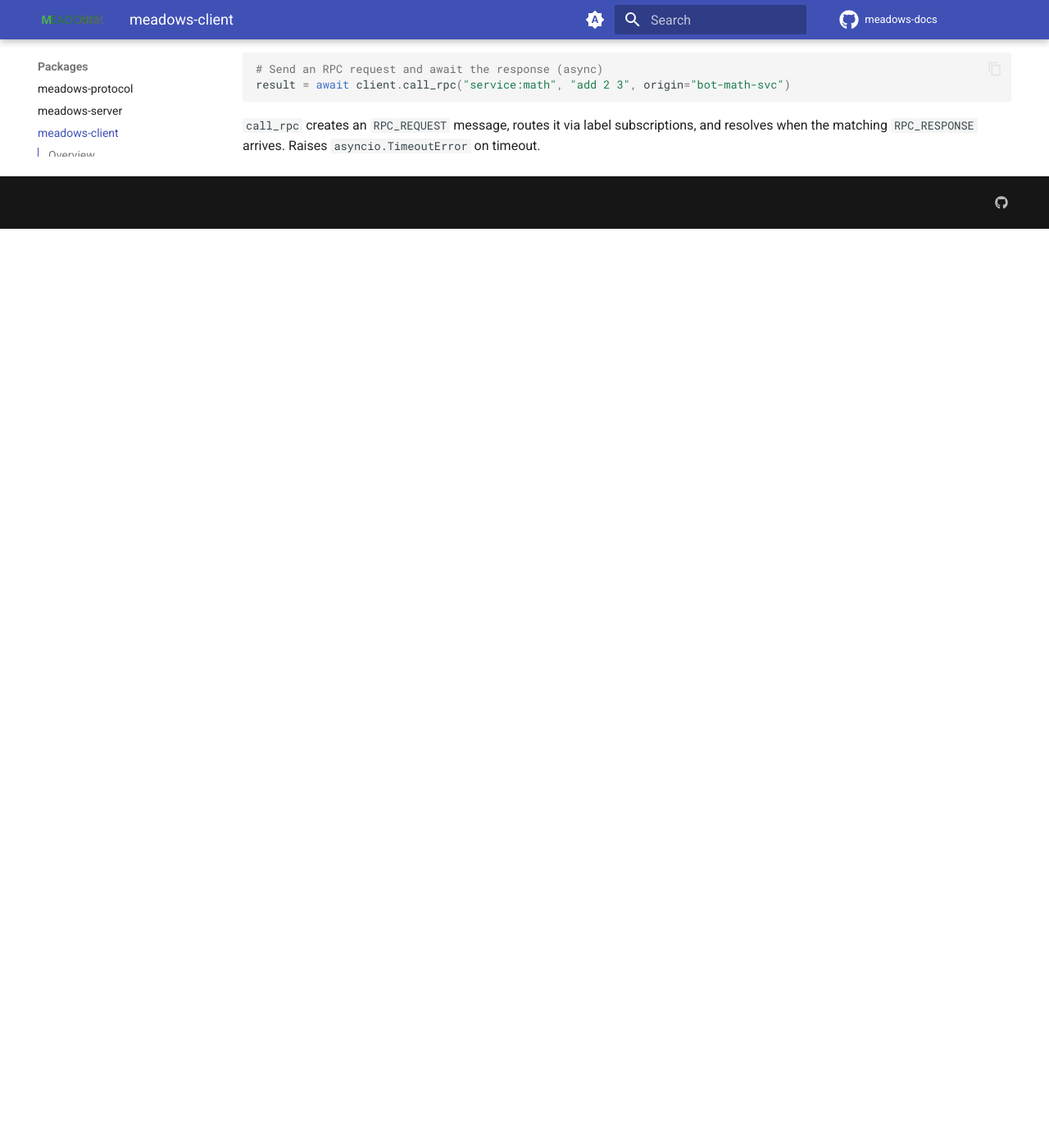
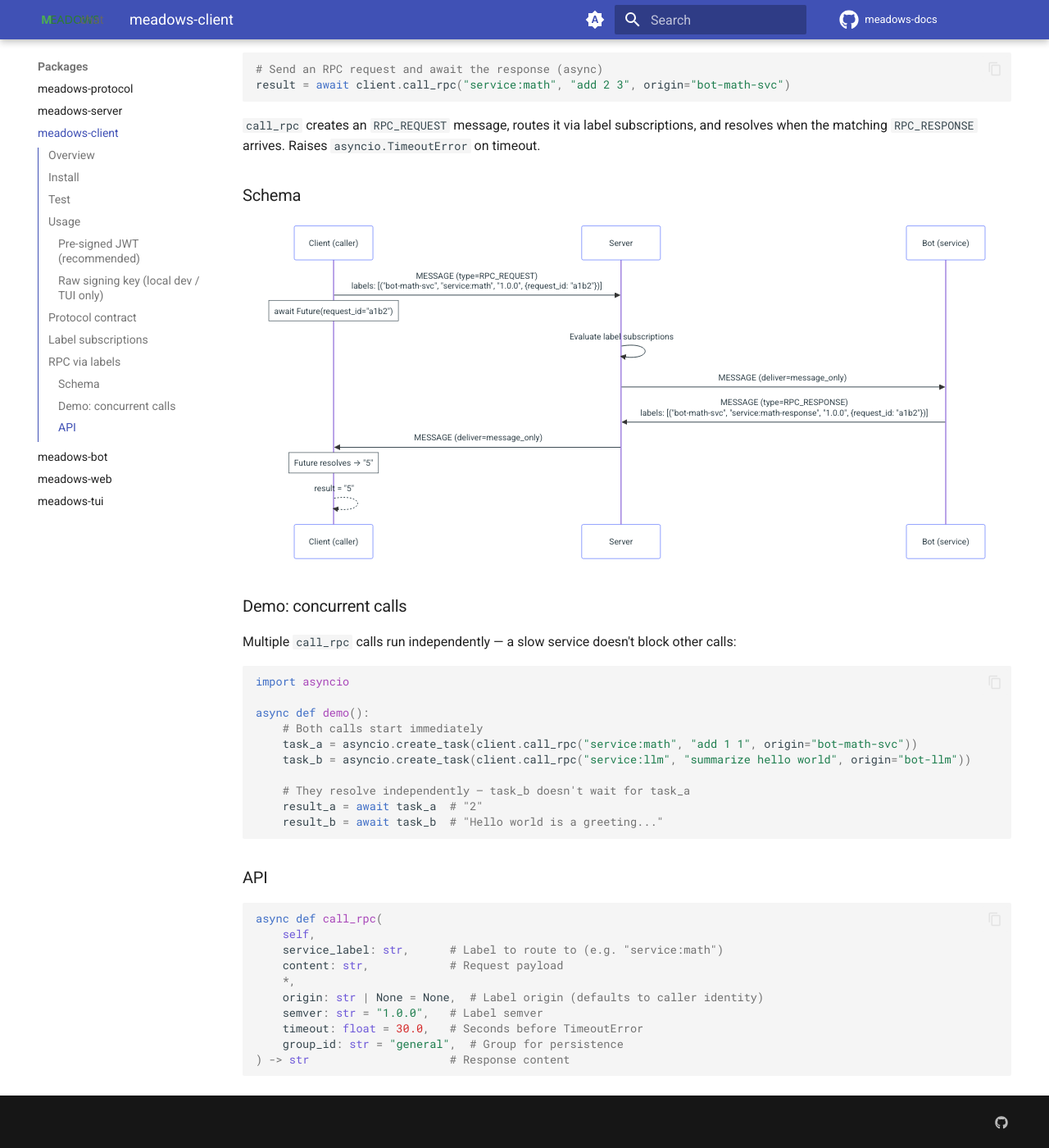
Before and after one commit to remcoboerma/meadows-docs, an MkDocs documentation site: the page built from docs/docs/client/index.md, in a window 1280 px wide and 1400 px high, scrolled down 2107 px. Shown: the whole window at 82% size. Built offline with MkDocs 1.6.1 and Material for MkDocs 9.7.7, drawn with Linux system fonts in a browser that asks for light colours; comment, search, counter and statistics services are not loaded; before the commit the page ends 2386 px from its top, so only the background shows below that.

Commit message:
docs: add call_rpc demo, schema, and update architecture pages
- client/index.md: mermaid sequence diagram, concurrent demo, full API
- overview.md: add meadows-jsonlogic, update label/server descriptions
- dependency-graph.md: add meadows-jsonlogic to graph and table

````diff
--- a/docs/docs/client/index.md
+++ b/docs/docs/client/index.md
@@ -95,3 +95,53 @@ result = await client.call_rpc("service:math", "add 2 3", origin="bot-math-svc")
 ```
 
 `call_rpc` creates an `RPC_REQUEST` message, routes it via label subscriptions, and resolves when the matching `RPC_RESPONSE` arrives. Raises `asyncio.TimeoutError` on timeout.
+
+### Schema
+
+```mermaid
+sequenceDiagram
+    participant Caller as Client (caller)
+    participant Server
+    participant Service as Bot (service)
+
+    Caller->>Server: MESSAGE (type=RPC_REQUEST)<br>labels: [("bot-math-svc", "service:math", "1.0.0", {request_id: "a1b2"})]
+    Note over Caller: await Future(request_id="a1b2")
+    Server->>Server: Evaluate label subscriptions
+    Server->>Service: MESSAGE (deliver=message_only)
+    Service->>Server: MESSAGE (type=RPC_RESPONSE)<br>labels: [("bot-math-svc", "service:math-response", "1.0.0", {request_id: "a1b2"})]
+    Server->>Caller: MESSAGE (deliver=message_only)
+    Note over Caller: Future resolves → "5"
+    Caller-->>Caller: result = "5"
+```
+
+### Demo: concurrent calls
+
+Multiple `call_rpc` calls run independently — a slow service doesn't block other calls:
+
+```python
+import asyncio
+
+async def demo():
+    # Both calls start immediately
+    task_a = asyncio.create_task(client.call_rpc("service:math", "add 1 1", origin="bot-math-svc"))
+    task_b = asyncio.create_task(client.call_rpc("service:llm", "summarize hello world", origin="bot-llm"))
+
+    # They resolve independently — task_b doesn't wait for task_a
+    result_a = await task_a  # "2"
+    result_b = await task_b  # "Hello world is a greeting..."
+```
+
+### API
+
+```python
+async def call_rpc(
+    self,
+    service_label: str,      # Label to route to (e.g. "service:math")
+    content: str,            # Request payload
+    *,
+    origin: str | None = None,  # Label origin (defaults to caller identity)
+    semver: str = "1.0.0",   # Label semver
+    timeout: float = 30.0,   # Seconds before TimeoutError
+    group_id: str = "general",  # Group for persistence
+) -> str                     # Response content
+```
````
Also changed, not shown: docs/docs/architecture/dependency-graph.md (+5 -2 lines), docs/docs/architecture/overview.md (+9 -3 lines).
